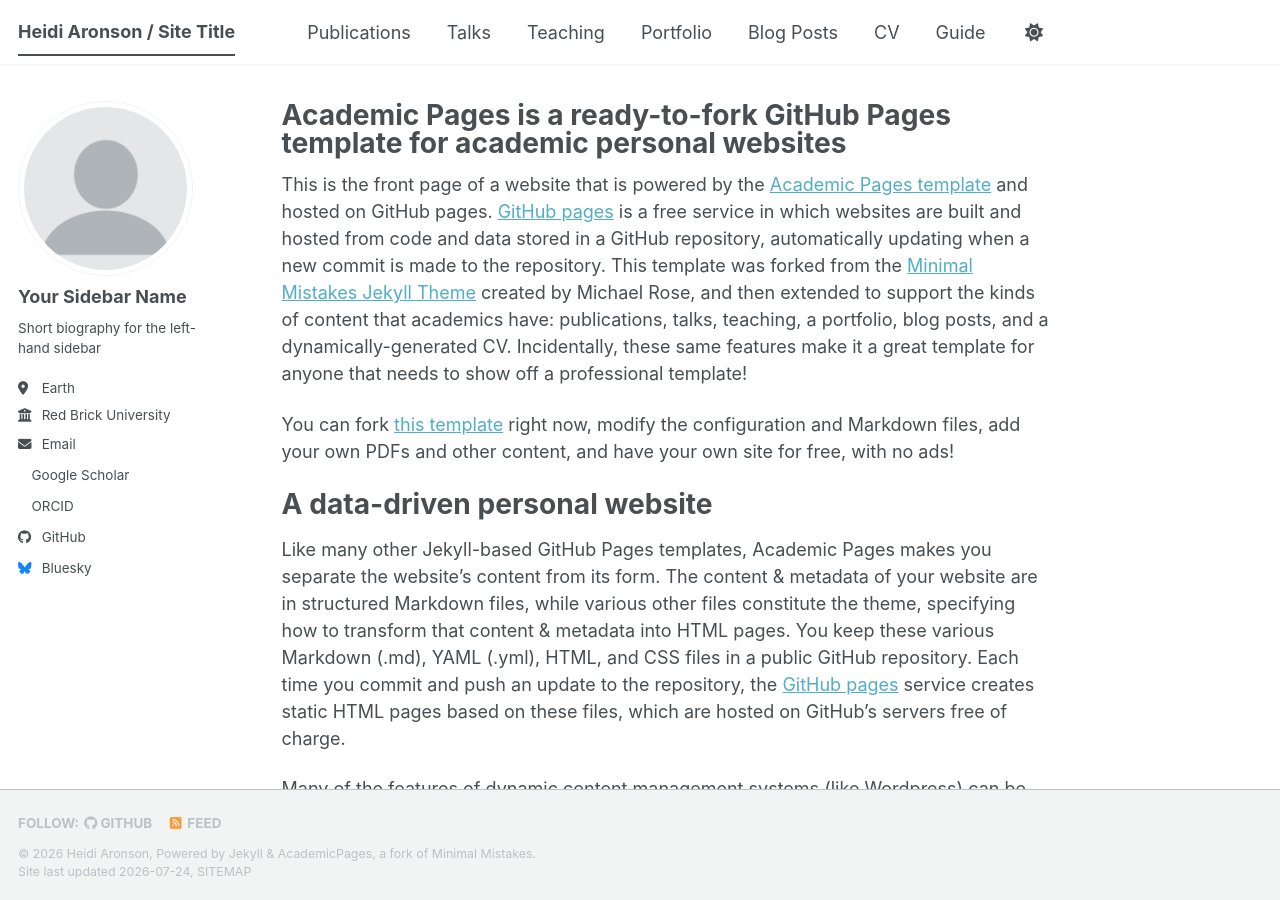
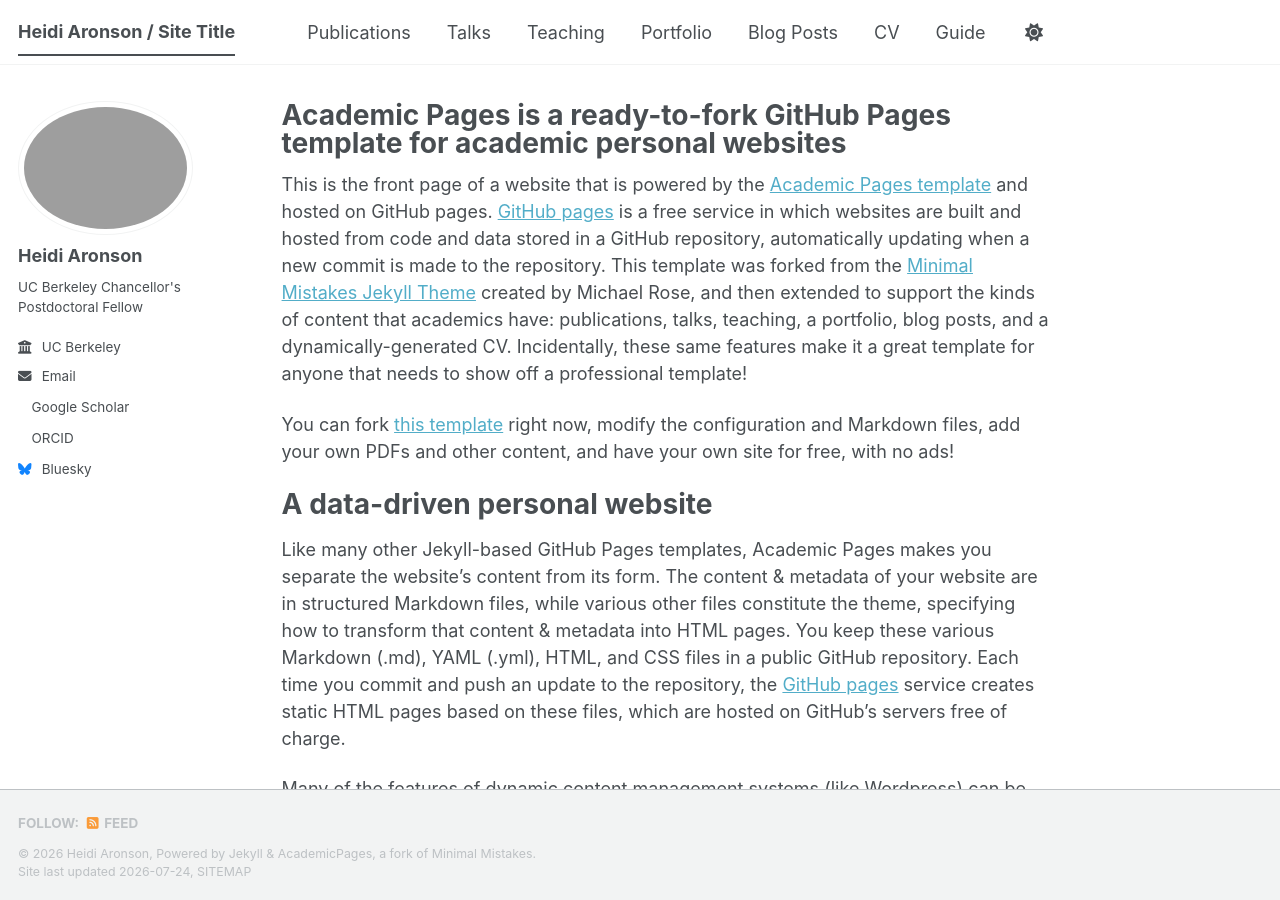
Before and after one commit to heidiaronson/heidiaronson.github.io, a Jekyll site: the page built from _pages/about.md, in a window 1280 px wide and 900 px high. Built offline with Jekyll 4.4.1, drawn with Linux system fonts in a browser that asks for light colours; a style sheet for code colours, icons or effects is not loaded.

Commit message:
Update _config.yml

```diff
--- a/_config.yml
+++ b/_config.yml
@@ -23,12 +23,12 @@ repository               : "academicpages/academicpages.github.io"
 #               Additional customization can be done by editing /_includes/author-profile.html
 author:
   # Biographic information
-  avatar           : "profile.png"
-  name             : "Your Sidebar Name"
+  avatar           : "Heidi Aronson2.jpg"
+  name             : "Heidi Aronson"
   pronouns         : # example: "she/her"
-  bio              : "Short biography for the left-hand sidebar"
-  location         : "Earth"
-  employer         : "Red Brick University"
+  bio              : "UC Berkeley Chancellor's Postdoctoral Fellow"
+  location         : #
+  employer         : "UC Berkeley"
   uri              : # URL
   email            : "none@example.org"
 
@@ -51,7 +51,7 @@ author:
   bitbucket        : # Username - Update with your username on the site
   codepen          : # Username
   dribbble         : # Username
-  github           : "academicpages"
+  github           : #
   kaggle           : # Username
   stackoverflow    : # User number or user number and name (i.e., use "1" or "1/jeff-atwood")
 
```
